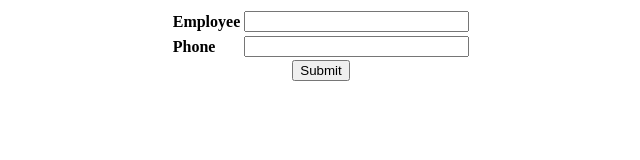
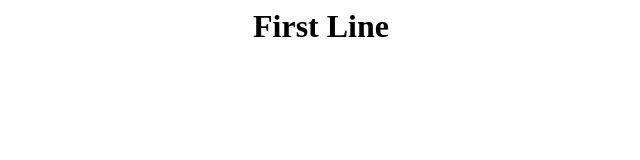
Before and after one commit to tanaytb1998/project, a plain HTML site: page index.html in a window 1280 px wide. Shown: the whole page, without its empty margins (319-959 px from the left). Drawn offline with Linux system fonts and the light colour scheme.

Commit message:
Update index.html

```diff
--- a/index.html
+++ b/index.html
@@ -1,19 +1,6 @@
 <html>
 <body>
 <center>
-<form name="Form1"
-method="post"
-action="http://localhost:8080/project/PostParametersServlet">
-<table>
-<tr>
-<td><B>Employee</td>
-<td><input type=textbox name="Name" size="25" value=""></td>
-</tr>
-<tr>
-<td><B>Phone</td>
-<td><input type=textbox name="Phone number" size="25" value=""></td>
-</tr>
-</table>
-<input type=submit value="Submit">
+<h1>First Line</h1>
 </body>
 </html>
```
